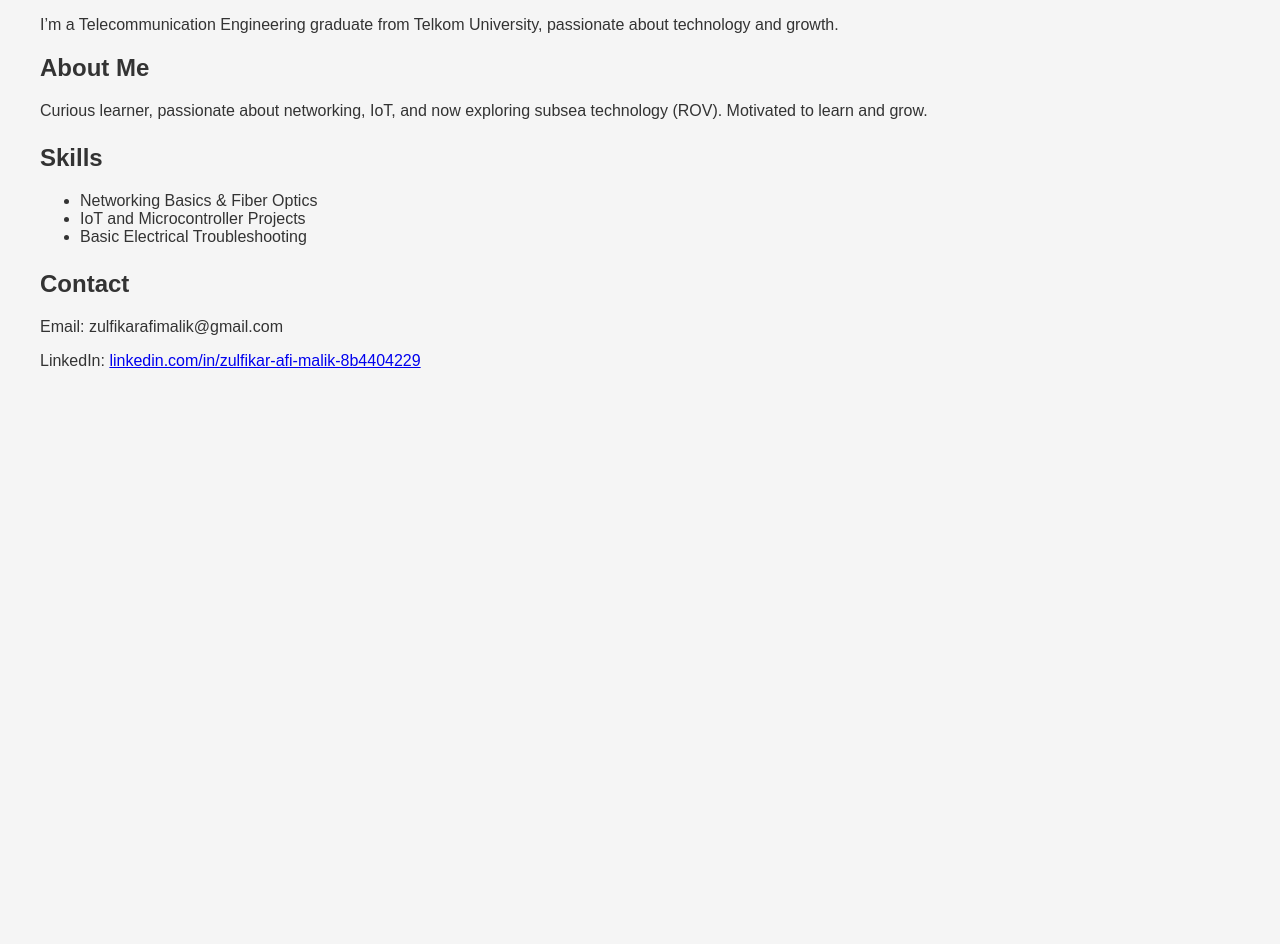
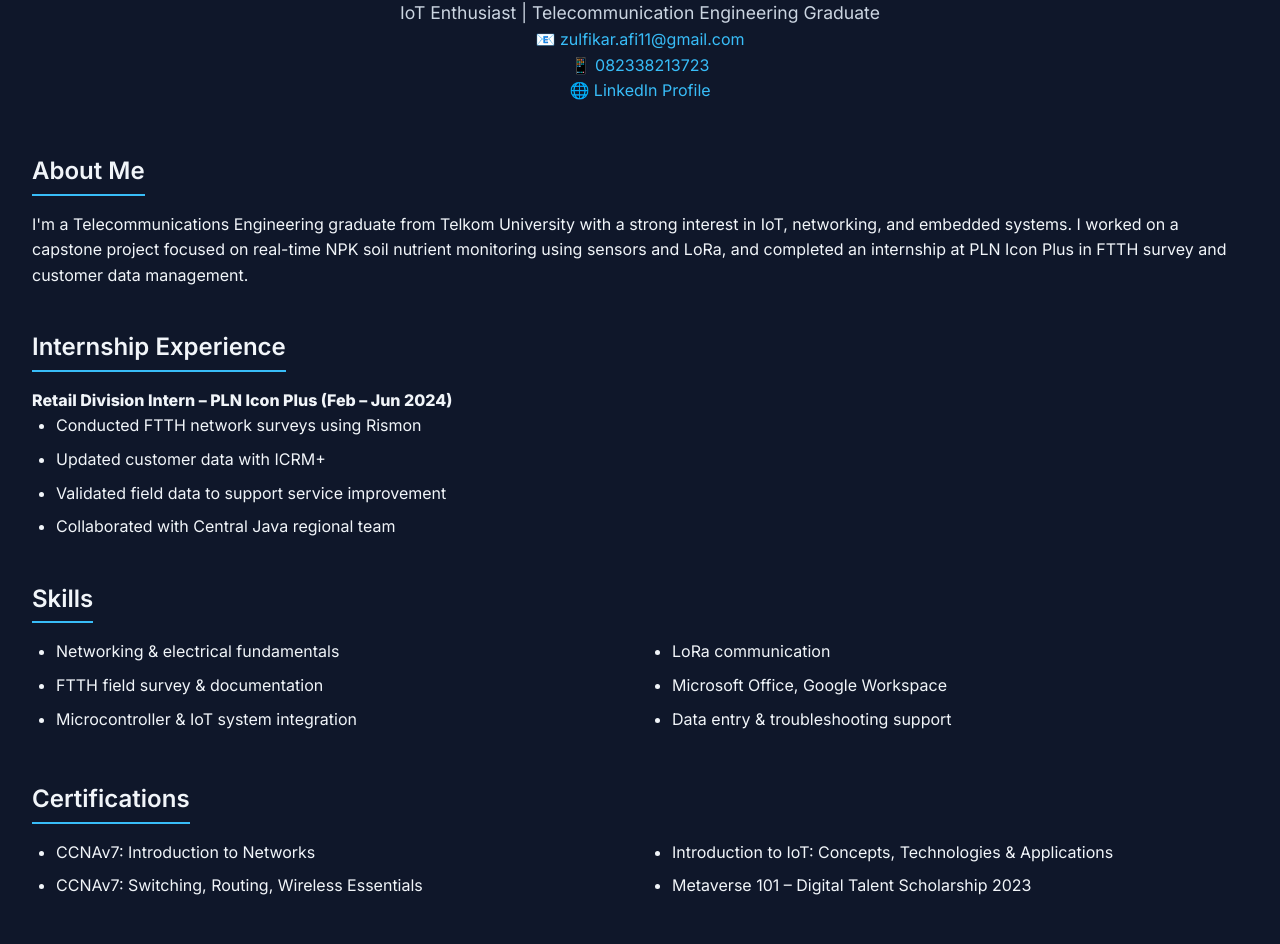
Before and after one commit to Zulfikar-afi/zulfikar-portfolio, a plain HTML site: page index.html in a window 1280 px wide. Shown: the part 105-1049 px from the top of the page. Before the commit the page ends 800 px from the top, so only its background shows below. Drawn offline with Linux system fonts and the light colour scheme.

Commit message:
index.html

```diff
--- a/index.html
+++ b/index.html
@@ -1,46 +1,125 @@
 <!DOCTYPE html>
-<html>
+<html lang="en">
 <head>
-    <meta charset="UTF-8" />
-    <title>Zulfikar Afi Portfolio</title>
+  <meta charset="UTF-8">
+  <meta name="viewport" content="width=device-width, initial-scale=1.0">
+  <title>Zulfikar Afi Malik | Portfolio</title>
+  <link href="https://fonts.googleapis.com/css2?family=Inter:wght@400;600;800&display=swap" rel="stylesheet">
   <style>
+    * {
+      margin: 0;
+      padding: 0;
+      box-sizing: border-box;
+      font-family: 'Inter', sans-serif;
+    }
     body {
-        font-family: Arial, sans-serif;
+      background: #0f172a;
+      color: #f1f5f9;
+      line-height: 1.6;
       padding: 2rem;
-        background-color: #f5f5f5;
-        color: #333;
     }
-      h1 {
-        color: #007acc;
+    header {
+      text-align: center;
+      margin-bottom: 3rem;
     }
-      .section {
-        margin-bottom: 1.5rem;
+    header h1 {
+      font-size: 2.5rem;
+      font-weight: 800;
+    }
+    header p {
+      font-size: 1.1rem;
+      margin-top: 0.5rem;
+      color: #cbd5e1;
+    }
+    section {
+      margin-bottom: 2.5rem;
+    }
+    h2 {
+      font-size: 1.5rem;
+      font-weight: 600;
+      margin-bottom: 1rem;
+      border-bottom: 2px solid #38bdf8;
+      display: inline-block;
+      padding-bottom: 0.2rem;
+    }
+    ul li {
+      margin-left: 1.5rem;
+      margin-bottom: 0.5rem;
+    }
+    .contact a {
+      display: block;
+      color: #38bdf8;
+      text-decoration: none;
+    }
+    .skills, .certifications {
+      columns: 2;
+    }
+    @media (max-width: 768px) {
+      .skills, .certifications {
+        columns: 1;
+      }
     }
   </style>
 </head>
 <body>
-    <h1>Hi, I’m Zulfikar Afi Malik 👋</h1>
-    <p>I’m a Telecommunication Engineering graduate from Telkom University, passionate about technology and growth.</p>
+  <header>
+    <h1>Zulfikar Afi Malik</h1>
+    <p>IoT Enthusiast | Telecommunication Engineering Graduate</p>
+    <div class="contact">
+      <a href="mailto:zulfikar.afi11@gmail.com">📧 zulfikar.afi11@gmail.com</a>
+      <a href="tel:+6282338213723">📱 082338213723</a>
+      <a href="https://www.linkedin.com/in/zulfikar-afi-malik-8b4404229/">🌐 LinkedIn Profile</a>
+    </div>
+  </header>
 
-    <div class="section">
+  <section>
     <h2>About Me</h2>
-      <p>Curious learner, passionate about networking, IoT, and now exploring subsea technology (ROV). Motivated to learn and grow.</p>
-    </div>
+    <p>
+      I'm a Telecommunications Engineering graduate from Telkom University with a strong interest in IoT, networking, and embedded systems. I worked on a capstone project focused on real-time NPK soil nutrient monitoring using sensors and LoRa, and completed an internship at PLN Icon Plus in FTTH survey and customer data management.
+    </p>
+  </section>
 
-    <div class="section">
+  <section>
+    <h2>Internship Experience</h2>
+    <p><strong>Retail Division Intern – PLN Icon Plus (Feb – Jun 2024)</strong></p>
+    <ul>
+      <li>Conducted FTTH network surveys using Rismon</li>
+      <li>Updated customer data with ICRM+</li>
+      <li>Validated field data to support service improvement</li>
+      <li>Collaborated with Central Java regional team</li>
+    </ul>
+  </section>
+
+  <section>
     <h2>Skills</h2>
+    <ul class="skills">
+      <li>Networking & electrical fundamentals</li>
+      <li>FTTH field survey & documentation</li>
+      <li>Microcontroller & IoT system integration</li>
+      <li>LoRa communication</li>
+      <li>Microsoft Office, Google Workspace</li>
+      <li>Data entry & troubleshooting support</li>
+    </ul>
+  </section>
+
+  <section>
+    <h2>Certifications</h2>
+    <ul class="certifications">
+      <li>CCNAv7: Introduction to Networks</li>
+      <li>CCNAv7: Switching, Routing, Wireless Essentials</li>
+      <li>Introduction to IoT: Concepts, Technologies & Applications</li>
+      <li>Metaverse 101 – Digital Talent Scholarship 2023</li>
+    </ul>
+  </section>
+
+  <section>
+    <h2>Capstone Project</h2>
+    <p><strong>NPK Parameter Measurement System for Paddy Plants (IoT + LoRa)</strong></p>
     <ul>
-        <li>Networking Basics & Fiber Optics</li>
-        <li>IoT and Microcontroller Projects</li>
-        <li>Basic Electrical Troubleshooting</li>
+      <li>Designed a smart soil monitoring system with NPK sensors & LoRa</li>
+      <li>Used Node-RED dashboard and Telegram alerts</li>
+      <li>Validated with PUTS (Soil Test Kit)</li>
     </ul>
-    </div>
-
-    <div class="section">
-      <h2>Contact</h2>
-      <p>Email: zulfikarafimalik@gmail.com</p>
-      <p>LinkedIn: <a href="https://www.linkedin.com/in/zulfikar-afi-malik-8b4404229/" target="_blank">linkedin.com/in/zulfikar-afi-malik-8b4404229</a></p>
-
-    </div>
+  </section>
 </body>
 </html>
```
Lines whose indentation alone changed are shown as unchanged.
